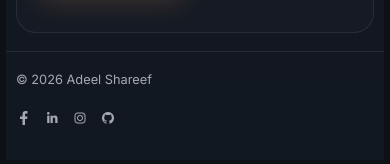
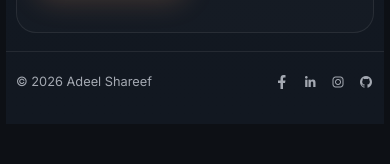
Before and after one commit to Adi3344/Adeel-Shareef, a plain HTML site: page index.html in a window 390 px wide. Shown: the part 5945-6109 px from the top of the page. After the commit the page ends 6081 px from the top, so only its background shows below. Drawn offline with nearby package versions, Linux system fonts and the light colour scheme.

Commit message:
Align mobile footer content

```diff
--- a/styles.css
+++ b/styles.css
@@ -758,7 +758,9 @@ button, input, textarea { font: inherit; }
   }
 
   .footer-wrap {
-    flex-direction: column;
-    align-items: flex-start;
+    flex-direction: row;
+    align-items: center;
+    justify-content: space-between;
+    gap: 10px;
   }
 }
```
